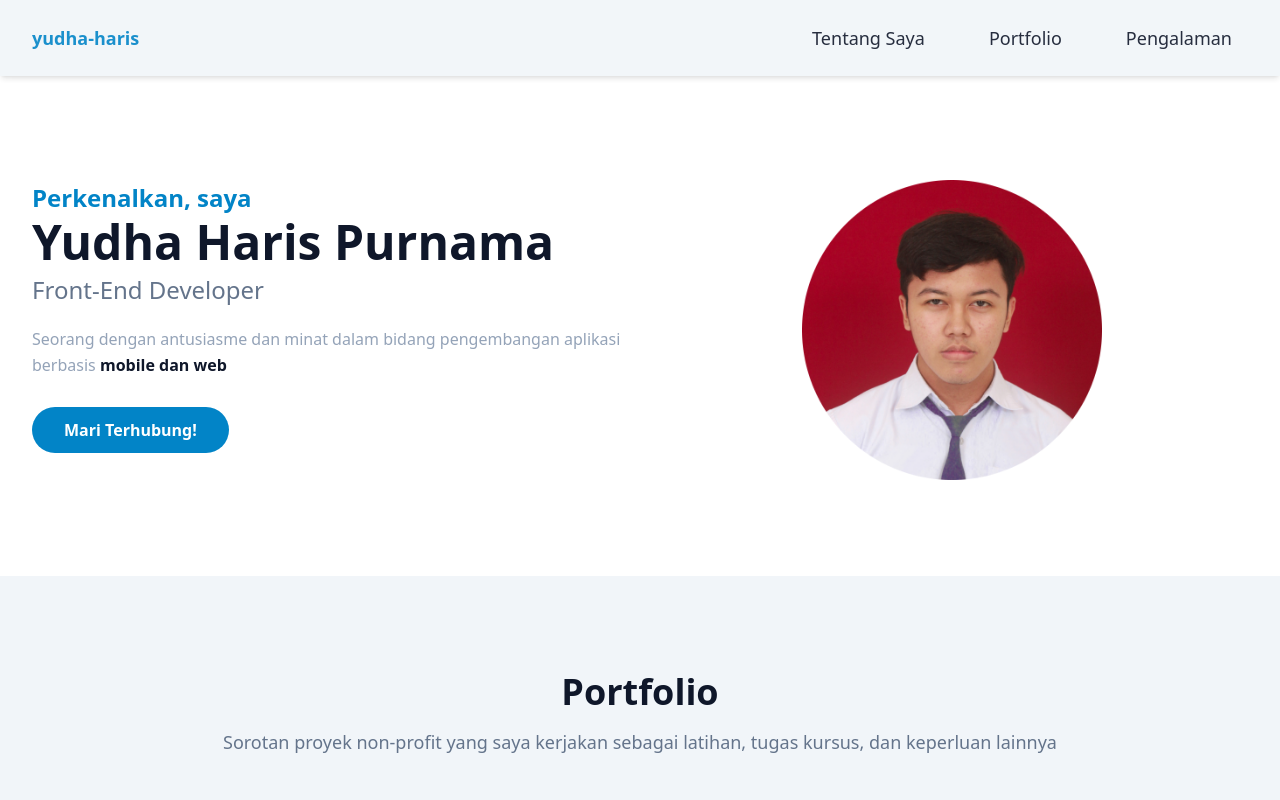
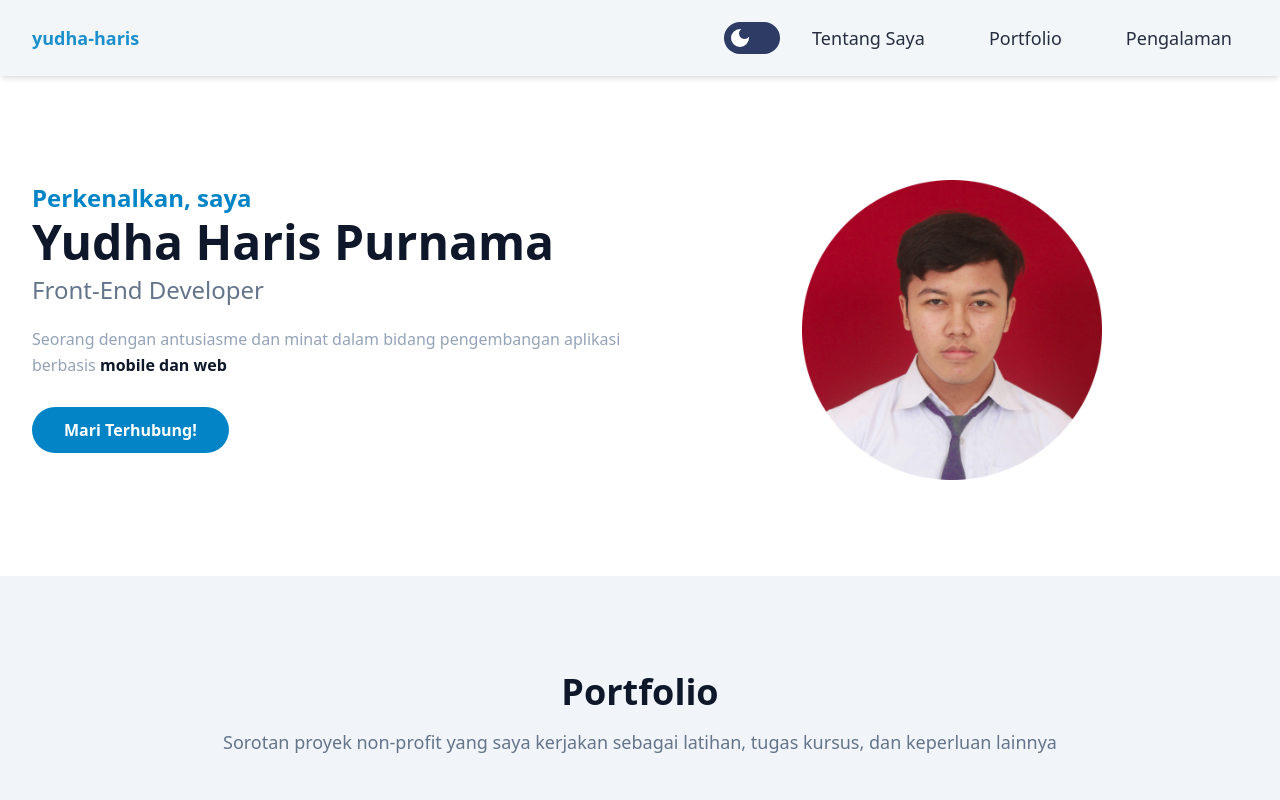
Before and after one commit to yudha-haris/profile, a Next.js app: page / in a window 1280 px wide. Shown: the top 800 px of the page. Built offline with nearby package versions, Linux system fonts and the light colour scheme.

Commit message:
feat: add darkmode toggle

```diff
--- a/components/Header.js
+++ b/components/Header.js
@@ -1,5 +1,6 @@
 import React, { useState } from "react";
 import Image from "next/image";
+import ToggleDarkMode from "./ToggleDarkMode";
 
 function Header() {
   const [isActive, setIsActive] = useState(false);
@@ -8,8 +9,8 @@ function Header() {
     setIsActive((prevState) => !prevState);
   };
   return (
-    <header className="bg-slate-100 opacity-95 md:opacity-90 backdrop-blur-lg shadow-md fixed top-0 left-0 w-full flex items-center z-10">
-      <div className="w-full mx-auto md:max-w-screen-md lg:max-w-screen-lg xl:max-w-screen-xl 2xl:max-w-screen-2xl">
+    <header className="bg-slate-100 opacity-95 lg:opacity-90 backdrop-blur-lg shadow-md fixed top-0 left-0 w-full flex items-center z-10">
+      <div className="w-full mx-auto lg:max-w-screen-lg xl:max-w-screen-xl 2xl:max-w-screen-2xl">
         <div className="flex items-center justify-between relative px-4 lg:px-0">
           <div className="flex items-center px-4">
             <Image
@@ -34,7 +35,7 @@ function Header() {
               id="hamburger"
               name="hamburger"
               type="button"
-              className="block absolute right-4 md:hidden"
+              className="block absolute right-4 lg:hidden"
               onClick={handleToggle}
             >
               <span
@@ -58,13 +59,16 @@ function Header() {
               className={`${
                 isActive ? "" : "hidden"
               } absolute bg-white shadow-lg rounded-b-lg w-full right-0 top-full
-                md:block md:static md:bg-transparent md:max-w-full md:shadow-none md:rounded-none`}
+                lg:block lg:static lg:bg-transparent lg:max-w-full lg:shadow-none lg:rounded-none`}
             >
-              <ul className="block md:flex">
+              <ul className="block lg:flex items-center">
+                <li className="group">
+                  <ToggleDarkMode />
+                </li>
                 <li className="group">
                   <a
                     href="#home"
-                    className="text-lg font-medium text-dark py-4 px-8 flex md:group-hover:text-primary md:hover:bg-transparent hover:text-white hover:bg-primary"
+                    className="text-lg font-medium text-dark py-4 px-8 flex lg:group-hover:text-primary lg:hover:bg-transparent hover:text-white hover:bg-primary"
                   >
                     Tentang Saya
                   </a>
@@ -72,7 +76,7 @@ function Header() {
                 <li className="group">
                   <a
                     href="#portfolio"
-                    className="text-lg font-medium text-dark py-4 px-8 flex md:group-hover:text-primary md:hover:bg-transparent hover:text-white hover:bg-primary"
+                    className="text-lg font-medium text-dark py-4 px-8 flex lg:group-hover:text-primary lg:hover:bg-transparent hover:text-white hover:bg-primary"
                   >
                     Portfolio
                   </a>
@@ -80,7 +84,7 @@ function Header() {
                 <li className="group">
                   <a
                     href="#experience"
-                    className="text-lg font-medium text-dark py-4 px-8 flex md:group-hover:text-primary md:hover:bg-transparent hover:text-white hover:bg-primary rounded-b-xl"
+                    className="text-lg font-medium text-dark py-4 px-8 flex lg:group-hover:text-primary lg:hover:bg-transparent hover:text-white hover:bg-primary rounded-b-xl"
                   >
                     Pengalaman
                   </a>
--- /dev/null
+++ b/components/ToggleDarkMode.js
@@ -0,0 +1,24 @@
+import React, { useState } from "react";
+import { MdDarkMode, MdLightMode } from "react-icons/md";
+
+export default function ToggleDarkMode() {
+  const [isDarkMode, setIsDarkMode] = useState(true);
+
+  const handleToggle = () => {
+    setIsDarkMode((prevState) => !prevState);
+  };
+
+  return (
+    <button
+      onClick={handleToggle}
+      className={`flex ${
+        isDarkMode ? "bg-blue-950" : "bg-blue-400"
+      }  rounded-2xl py-1 px-1 mx-6 my-4 lg:my-0 lg:mx-0 transition ease-in-out duration-300`}
+    >
+      {!isDarkMode && <div className="w-6" />}
+      {isDarkMode && <MdDarkMode color="white" size={"24px"} />}
+      {!isDarkMode && <MdLightMode color="yellow" size={"24px"} />}
+      {isDarkMode && <div className="w-6" />}
+    </button>
+  );
+}
--- a/package.json
+++ b/package.json
@@ -13,7 +13,8 @@
     "eslint-config-next": "13.4.12",
     "next": "13.4.12",
     "react": "18.2.0",
-    "react-dom": "18.2.0"
+    "react-dom": "18.2.0",
+    "react-icons": "^4.10.1"
   },
   "devDependencies": {
     "autoprefixer": "^10.4.14",
```
Also changed, not shown: 1 other file (tests, documents, lock files or other folders).
